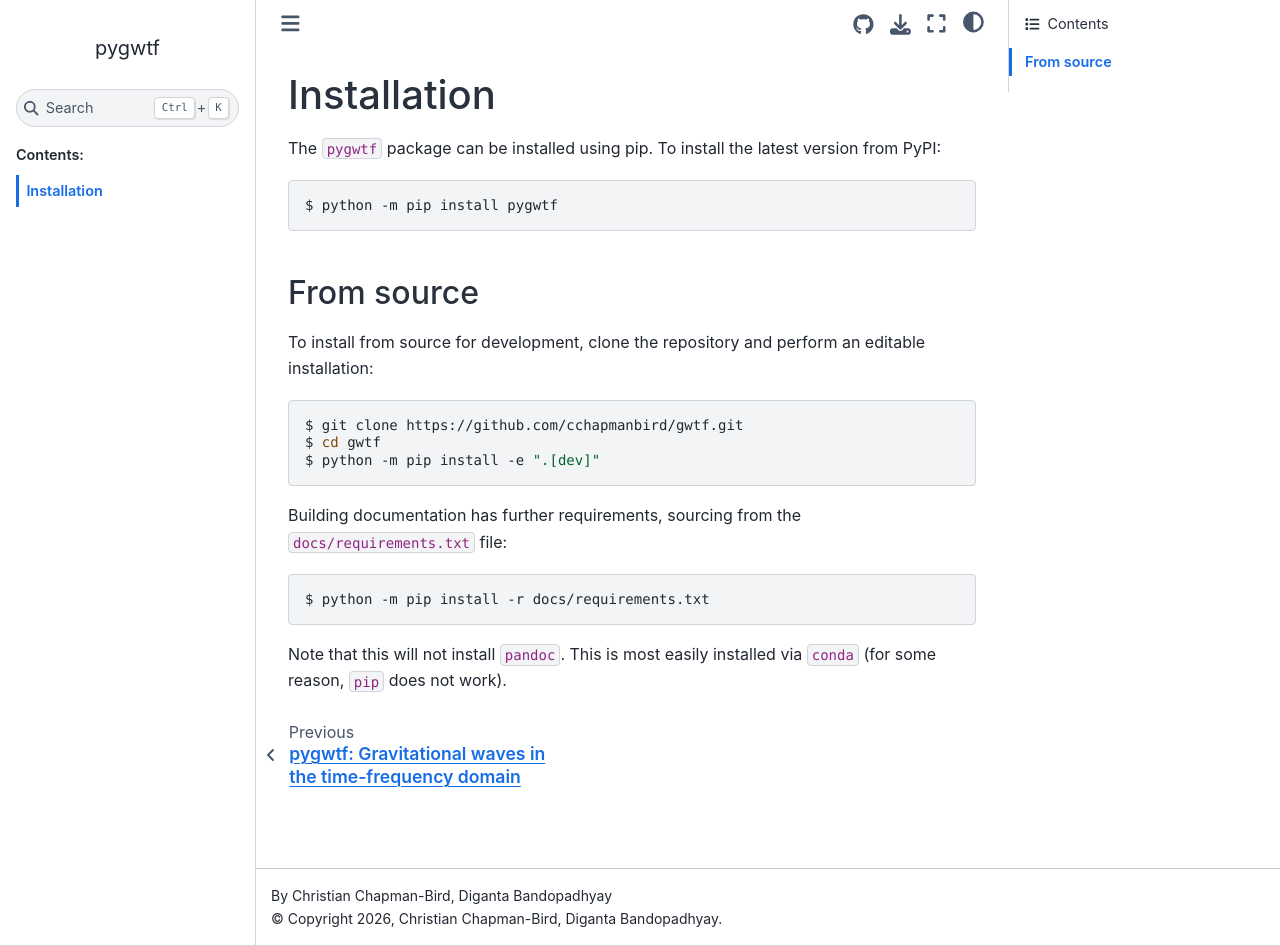
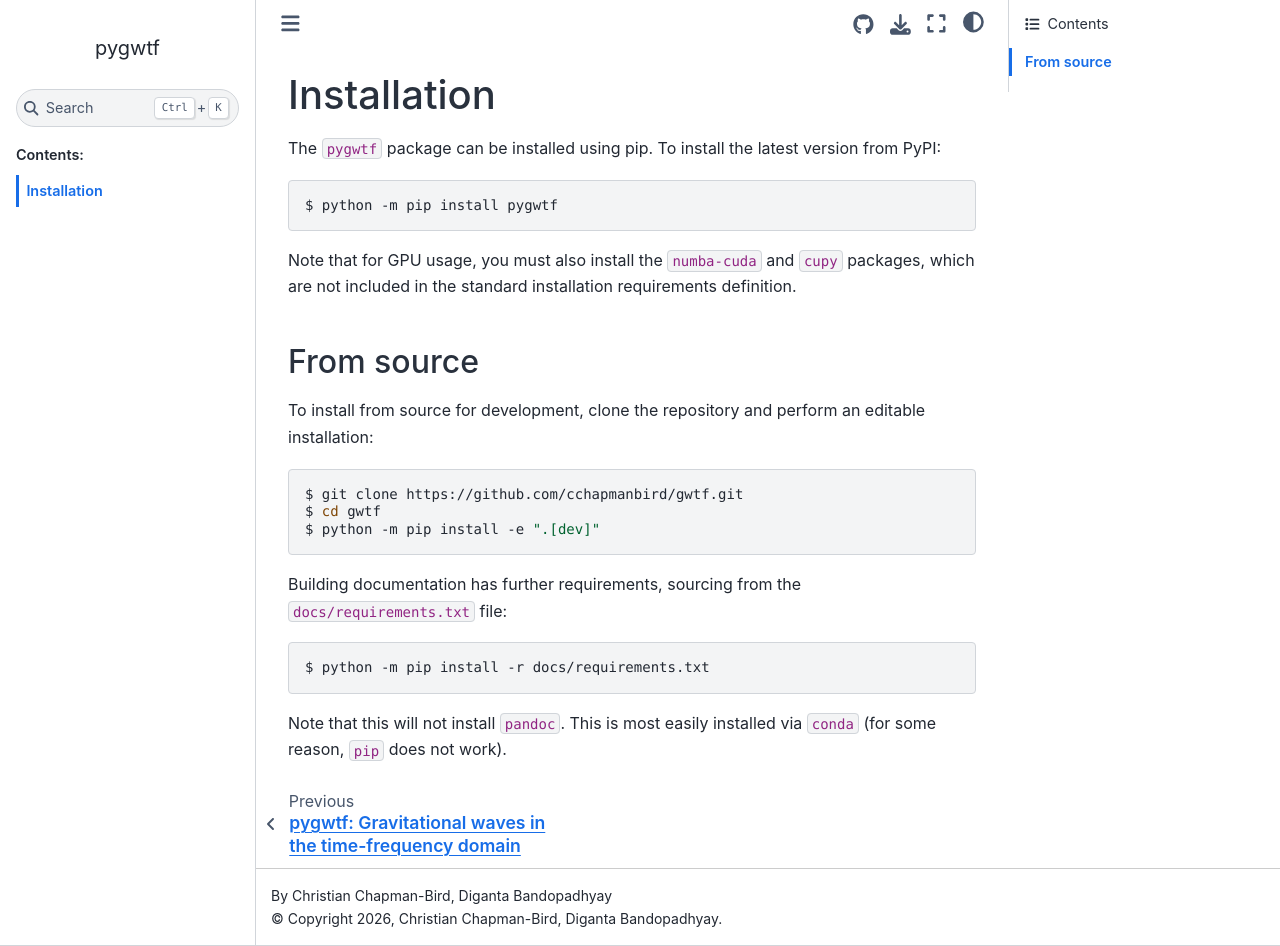
Before and after one commit to cchapmanbird/gwtf, a Sphinx documentation site: the page built from docs/installation.rst, in a window 1280 px wide and 946 px high. Built offline with Sphinx 7.4.7 and the Sphinx Book theme 1.1.4, drawn with Linux system fonts in a browser that asks for light colours; pages that are not in the unit, such as notebooks, are missing from menus.

Commit message:
DOCS: add note about GPU in install instructions

```diff
--- a/docs/installation.rst
+++ b/docs/installation.rst
@@ -6,6 +6,9 @@ The ``pygwtf`` package can be installed using pip. To install the latest version
 .. code-block:: console
 
    $ python -m pip install pygwtf
+
+Note that for GPU usage, you must also install the ``numba-cuda`` and ``cupy`` packages, which are not included
+in the standard installation requirements definition.
 
 From source
 -------------
```
